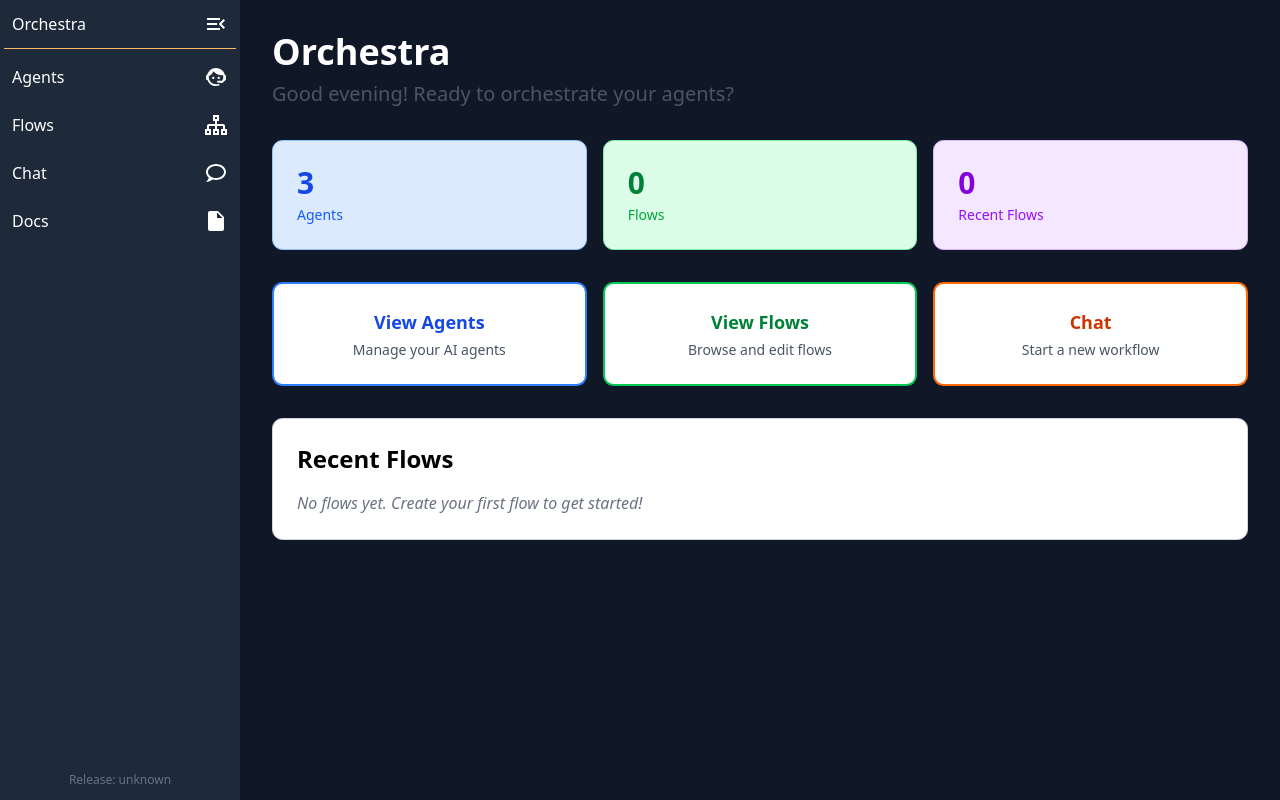
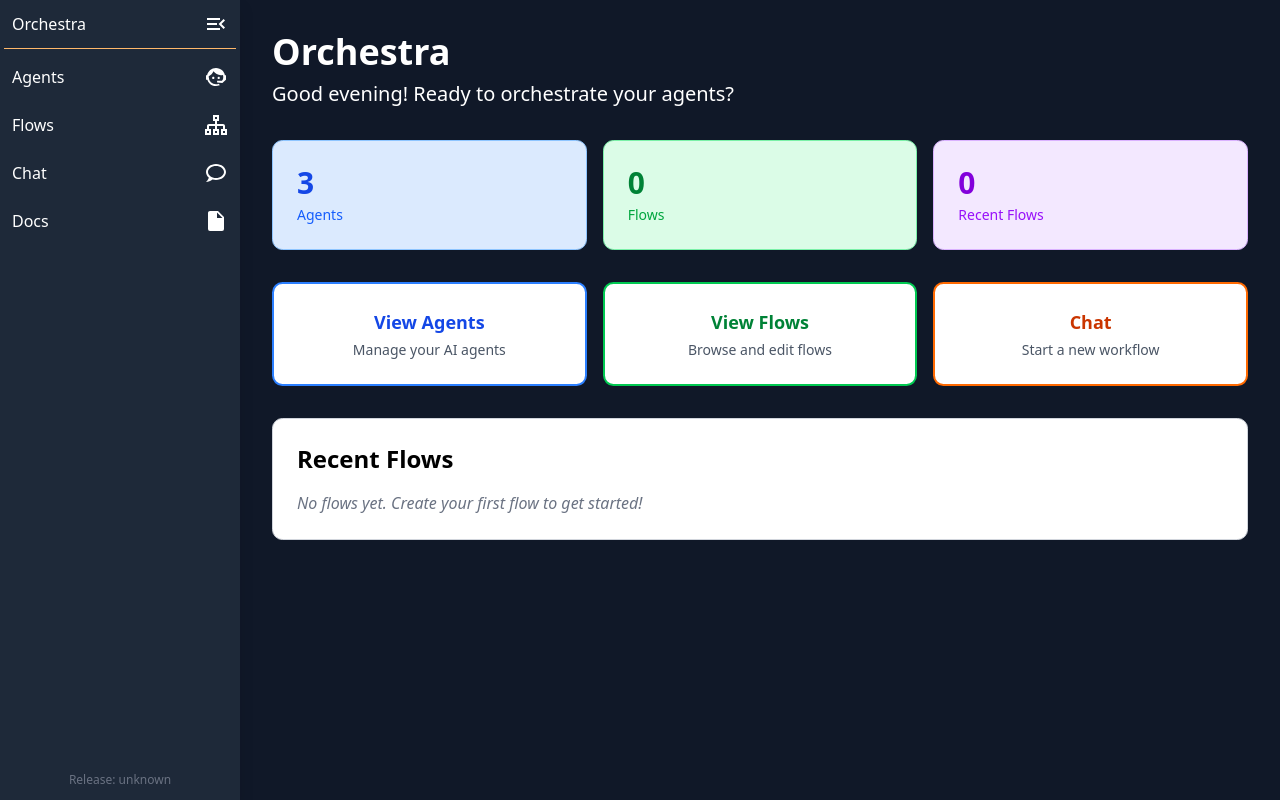
Before and after one commit to ThatsOurJake/orchestra, a React (Vite) app: page / in a window 1280 px wide. Built offline with nearby package versions, Linux system fonts and the light colour scheme.

Commit message:
Visual fixes (#8)
- Fixed Scroll on main screen
- Sorted the flows to be alphabetical

```diff
--- a/src/components/tab-screens/saved-flows.tsx
+++ b/src/components/tab-screens/saved-flows.tsx
@@ -185,7 +185,9 @@ export const SavedFlows = () => {
         <p className="text-center py-2">You currently have no flows stored.</p>
       )}
       <div className="my-2 gap-2 flex flex-row flex-wrap max-w-full">
-        {storedFlows.map((x) => {
+        {storedFlows
+          .sort((a, b) => a.name.localeCompare(b.name))
+          .map((x) => {
             return (
               <SavedFlowCard
                 flow={x}
--- a/src/routes/overview.tsx
+++ b/src/routes/overview.tsx
@@ -25,11 +25,12 @@ export const Overview = () => {
   };
 
   return (
+    <div className="overflow-y-auto w-full">
       <div className="flex flex-col p-8 max-w-6xl mx-auto w-full text-black">
         {/* Greeting Section */}
         <div className="mb-8">
           <h1 className="text-4xl font-bold mb-2 text-white">Orchestra</h1>
-        <p className="text-xl text-gray-600">
+          <p className="text-xl text-white">
             {getGreeting()}! Ready to orchestrate your agents?
           </p>
         </div>
@@ -116,5 +117,6 @@ export const Overview = () => {
           )}
         </div>
       </div>
+    </div>
   );
 };
```
Lines whose indentation alone changed are shown as unchanged.
